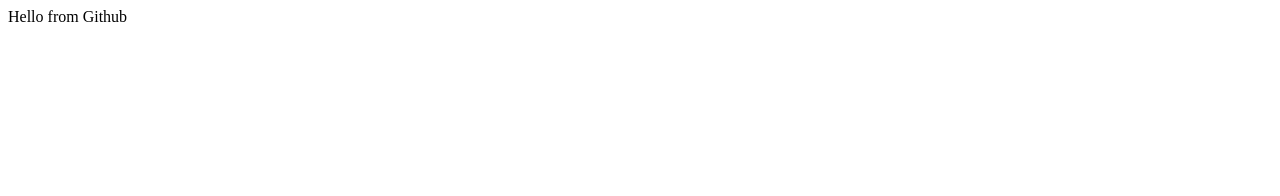
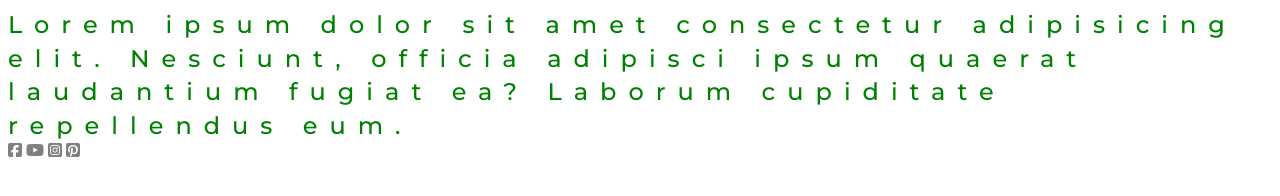
Before and after one commit to Tolik-Niconov/sk-training, a plain HTML site: page index.html in a window 1280 px wide. Drawn offline with Linux system fonts and the light colour scheme.

Commit message:
Added Homework1

```diff
--- a/css/style.css
+++ b/css/style.css
@@ -0,0 +1,27 @@
+.text{
+    font-family: 'Montserrat', sans-serif;
+    font-size: 1.5em;
+    line-height: 1.4em;
+    letter-spacing: 0.5em;
+    text-align: auto;
+    color: green;
+    }
+a{
+    color: gray;
+}
+.fa-facebook-square:hover{
+    color: blue;
+    background-color: #fff;
+}
+.fa-youtube:hover{
+    color: red;
+    background-color: #fff;
+}
+.fa-instagram-square:hover{
+    background: radial-gradient(circle farthest-corner at 35% 90%, #fec564, transparent 50%), radial-gradient(circle farthest-corner at 0 140%, #fec564, transparent 50%), radial-gradient(ellipse farthest-corner at 0 -25%, #5258cf, transparent 50%), radial-gradient(ellipse farthest-corner at 20% -50%, #5258cf, transparent 50%), radial-gradient(ellipse farthest-corner at 100% 0, #893dc2, transparent 50%), radial-gradient(ellipse farthest-corner at 60% -20%, #893dc2, transparent 50%), radial-gradient(ellipse farthest-corner at 100% 100%, #d9317a, transparent), linear-gradient(#6559ca, #bc318f 30%, #e33f5f 50%, #f77638 70%, #fec66d 100%);
+    color: #fff;
+}
+.fa-pinterest-square:hover{
+    color: red;
+    background-color: #fff;
+}
--- a/index.html
+++ b/index.html
@@ -1,12 +1,25 @@
 <!DOCTYPE html>
 <html lang="en">
+
 <head>
     <meta charset="UTF-8">
     <meta name="viewport" content="width=device-width, initial-scale=1.0">
-    <title>Document</title>
+    <title>Homework1</title>
+    <link rel="preconnect" href="https://fonts.gstatic.com">
+    <link href="https://fonts.googleapis.com/css2?family=Montserrat:wght@500&display=swap" rel="stylesheet">
+    <script src="https://kit.fontawesome.com/0de52a5b9c.js" crossorigin="anonymous"></script>
     <link rel="stylesheet" href="css/style.css">
 </head>
+
 <body>
-      <div>Hello from Github</div>
+    <div class="text">Lorem ipsum dolor sit amet consectetur adipisicing elit. Nesciunt, officia adipisci ipsum quaerat
+        laudantium fugiat ea? Laborum cupiditate repellendus eum.</div>
+    <div>
+        <a href="https://www.facebook.com/" target="_blank"><i class="fab fa-facebook-square"></i></a>
+        <a href="https://www.youtube.com/" target="_blank"><i class="fab fa-youtube"></i></a>
+        <a href="https://www.instagram.com/" target="_blank"><i class="fab fa-instagram-square"></i></a>
+        <a href="https://www.pinterest.com/" target="_blank"><i class="fab fa-pinterest-square"></i></a>
+    </div>
 </body>
+
 </html>
```
